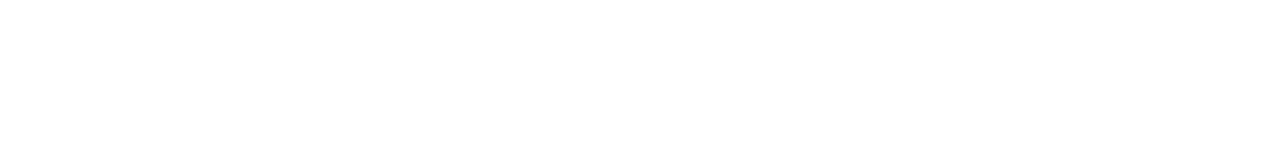
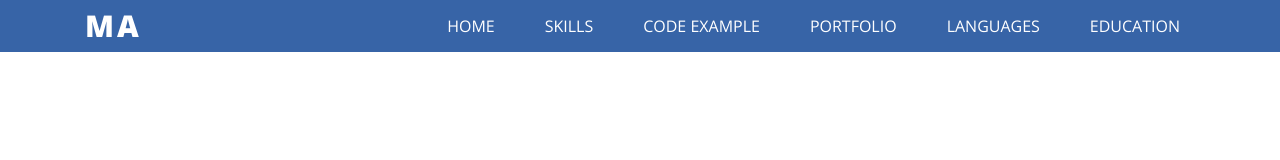
Before and after one commit to Ainura01/portfolio, a plain HTML site: page index.html in a window 1280 px wide. Drawn offline with nearby package versions, Linux system fonts and the light colour scheme.

Commit message:
Add header

```diff
--- a/css/styles.css
+++ b/css/styles.css
@@ -0,0 +1,81 @@
+:root {
+  --accent: #174180;
+  --accent: #3764a7;
+  --pure-white: #fff;
+}
+
+html {
+  box-sizing: border-box;
+  scroll-behavior: smooth;
+}
+
+*,
+*::before,
+*::after {
+  box-sizing: inherit;
+}
+
+body {
+  margin: 0;
+  font-family: "Open Sans", sans-serif;
+  color: var(--accent);
+}
+
+.container {
+  width: 1140px;
+  margin: 0 auto;
+  padding: 0 15px;
+}
+
+.header {
+  background-color: var(--accent);
+}
+
+.header a {
+  color: var(--pure-white);
+  text-decoration: none;
+}
+
+.header-nav {
+  padding: 11px 0;
+  display: flex;
+  justify-content: space-between;
+  align-items: center;
+}
+
+.header-logo {
+  width: 20%;
+  font-size: 30px;
+  line-height: 30px;
+  font-weight: 800;
+  letter-spacing: 3px;
+}
+
+.header-logo img {
+  width: 100%;
+  height: 60px;
+  object-fit: contain;
+}
+
+.header-menu {
+  width: 78%;
+  display: flex;
+  flex-wrap: wrap;
+  justify-content: flex-end;
+  gap: 20px;
+  margin: 0;
+  padding: 0;
+  list-style: none;
+}
+
+.header-menu-link {
+  padding: 15px;
+  font-size: 16px;
+  line-height: 16px;
+  text-transform: uppercase;
+  transition: background-color 0.3s;
+}
+
+.header-menu-link:hover {
+  background-color: var(--accent-light);
+}
--- a/index.html
+++ b/index.html
@@ -5,7 +5,42 @@
     <meta http-equiv="X-UA-Compatible" content="IE=edge" />
     <meta name="viewport" content="width=device-width, initial-scale=1.0" />
     <title>Mamadzhanova Ainura</title>
+    <link rel="preconnect" href="https://fonts.googleapis.com" />
+    <link rel="preconnect" href="https://fonts.gstatic.com" crossorigin />
+    <link
+      href="https://fonts.googleapis.com/css2?family=Open+Sans:wght@300;400;700;800&display=swap"
+      rel="stylesheet"
+    />
     <link rel="stylesheet" href="css/styles.css" />
   </head>
-  <body></body>
+  <body>
+    <header class="header">
+    <div class="header-inner">
+      <div class="container">
+        <nav class="header-nav">
+          <a href="#" class="header-logo">MA</a>
+          <ul class="header-menu">
+            <li class="header-menu-item">
+              <a href ="#home" class="header-menu-link">Home</a>
+            </li>
+            <li class="header-menu-item">
+              <a href ="#skills" class="header-menu-link">Skills</a>
+            </li>
+            <li class="header-menu-item">
+              <a href ="#code" class="header-menu-link">Code Example</a>
+            </li>
+            <li class="header-menu-item">
+              <a href ="#portfolio" class="header-menu-link">Portfolio</a>
+            </li>
+            <li class="header-menu-item">
+              <a href ="#languages" class="header-menu-link">Languages</a>
+            </li>
+            <li class="header-menu-item">
+              <a href ="#education" class="header-menu-link">Education</a>
+            </li>
+          </ul>
+        </nav>
+    </div>
+  </header>
+  </body>
 </html>
```
